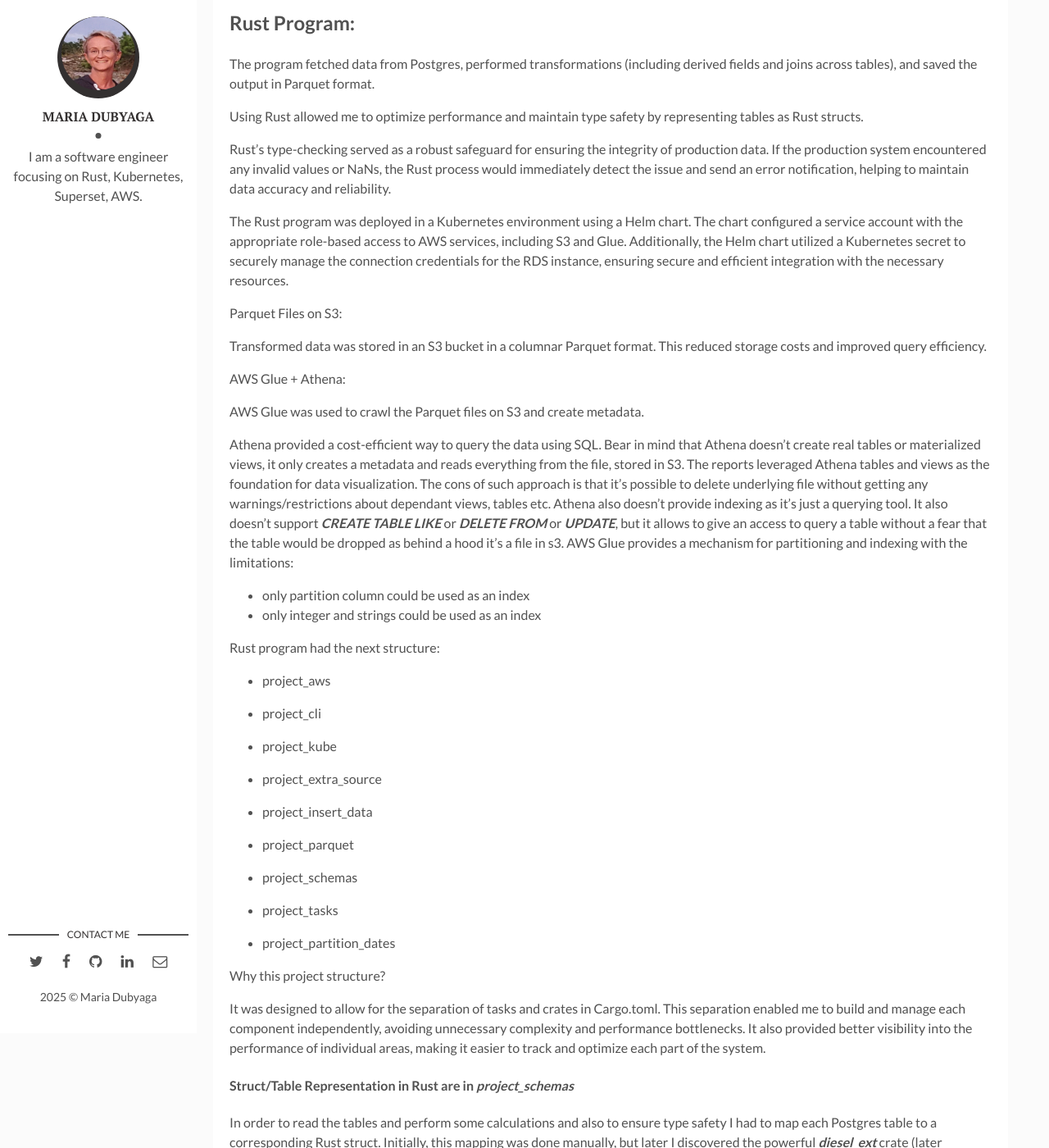
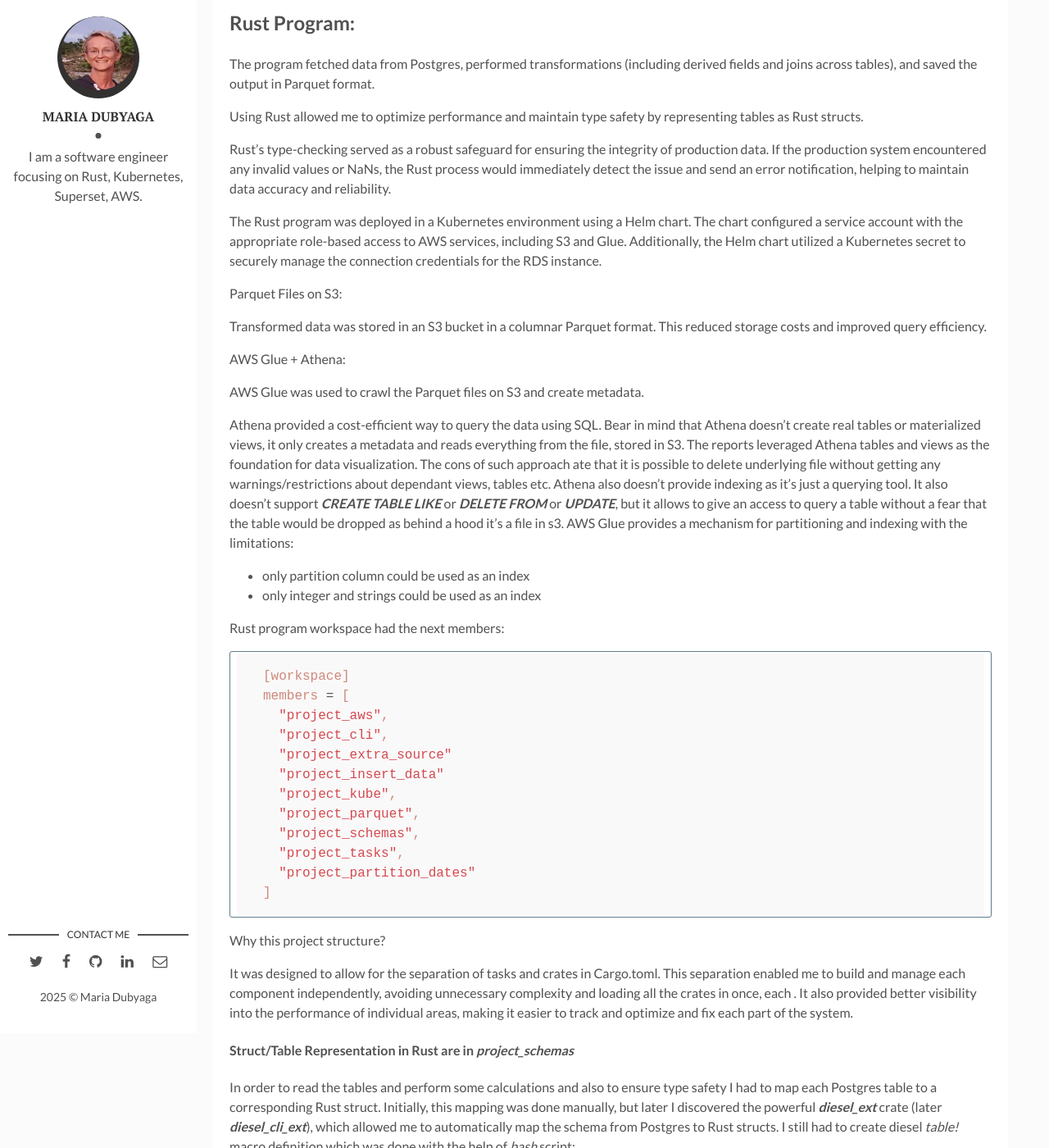
Before and after one commit to kraftaa/kraftaa.github.io, a Jekyll site: the page built from _posts/2024-12-20-from-postgres-to-athena-rust.md, in a window 1280 px wide and 1400 px high, scrolled down 1655 px. Shown: the whole window at 82% size. Built offline with Jekyll 4.4.1, drawn with Linux system fonts in a browser that asks for light colours; emoji names are drawn with the system emoji font; some of the changed text lies outside the part shown.

Commit message:
changing text

````diff
--- a/_posts/2024-12-20-from-postgres-to-athena-rust.md
+++ b/_posts/2024-12-20-from-postgres-to-athena-rust.md
@@ -71,7 +71,7 @@ Using Rust allowed me to optimize performance and maintain type safety by repres
 Rust's type-checking served as a robust safeguard for ensuring the integrity of production data. If the production system encountered any invalid values or NaNs, the Rust process would immediately detect the issue and send an error notification, helping to maintain data accuracy and reliability.
 
 
-The Rust program was deployed in a Kubernetes environment using a Helm chart. The chart configured a service account with the appropriate role-based access to AWS services, including S3 and Glue. Additionally, the Helm chart utilized a Kubernetes secret to securely manage the connection credentials for the RDS instance, ensuring secure and efficient integration with the necessary resources.
+The Rust program was deployed in a Kubernetes environment using a Helm chart. The chart configured a service account with the appropriate role-based access to AWS services, including S3 and Glue. Additionally, the Helm chart utilized a Kubernetes secret to securely manage the connection credentials for the RDS instance.
 
 
 Parquet Files on S3:
@@ -87,7 +87,7 @@ AWS Glue was used to crawl the Parquet files on S3 and create metadata.
 
 Athena provided a cost-efficient way to query the data using SQL. Bear in mind that Athena doesn't create real tables or materialized views, it only creates a metadata and reads everything from the file, stored in S3.
 The reports leveraged Athena tables and views as the foundation for data visualization.
-The cons of such approach is that it's possible to delete underlying file without getting any warnings/restrictions about dependant views, tables etc.
+The cons of such approach ate that it is possible to delete underlying file without getting any warnings/restrictions about dependant views, tables etc.
 Athena also doesn't provide indexing as it's just a querying tool. It also doesn't support ***CREATE TABLE LIKE*** or ***DELETE FROM*** or ***UPDATE***, but it allows to give an access to query a table without a fear that the table would be dropped as behind a hood it's a file in s3.
 AWS Glue provides a mechanism for partitioning and indexing with the limitations:
 - only partition column could be used as an index
@@ -95,31 +95,25 @@ AWS Glue provides a mechanism for partitioning and indexing with the limitations
 
 
 
-Rust program had the next structure:
-
-
-- project_aws
-
-- project_cli
-
-- project_kube
-
-- project_extra_source
-
-- project_insert_data
-
-- project_parquet
-
-- project_schemas
-
-- project_tasks
-
-- project_partition_dates
-
+Rust program workspace had the next members:
+```rust
+[workspace]
+members = [
+  "project_aws",
+  "project_cli",
+  "project_extra_source"
+  "project_insert_data"
+  "project_kube",
+  "project_parquet",
+  "project_schemas",
+  "project_tasks",
+  "project_partition_dates"
+]
+```
 
 Why this project structure?
 
-It was designed to allow for the separation of tasks and crates in Cargo.toml. This separation enabled me to build and manage each component independently, avoiding unnecessary complexity and performance bottlenecks. It also provided better visibility into the performance of individual areas, making it easier to track and optimize each part of the system.
+It was designed to allow for the separation of tasks and crates in Cargo.toml. This separation enabled me to build and manage each component independently, avoiding unnecessary complexity and loading all the crates in once, each . It also provided better visibility into the performance of individual areas, making it easier to track and optimize and fix each part of the system.
 
 
 #### Struct/Table Representation in Rust are in **_project_schemas_**
````
Also changed, not shown: other parts of _posts/2024-12-20-from-postgres-to-athena-rust.md (+2 -2 lines).
